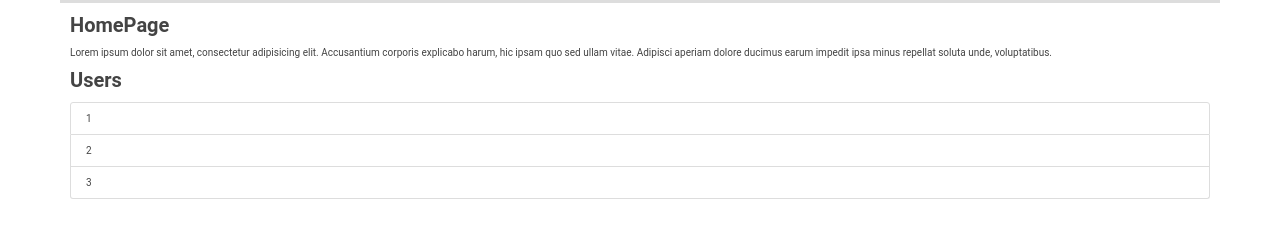
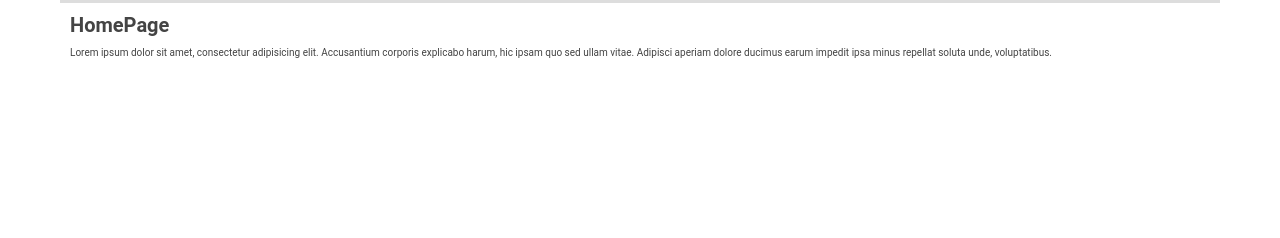
Before and after one commit to Felipebarcon/dyma-angular-formation, an Angular app in the folder routing/: page / in a window 1280 px wide. Shown: the part 168-406 px from the top of the page. Built offline with nearby package versions, Linux system fonts and the light colour scheme.

Commit message:
adding routermodule and route paths

```diff
--- a/routing/src/app/app-routing.module.ts
+++ /dev/null
@@ -1,10 +0,0 @@
-import { NgModule } from '@angular/core';
-import { RouterModule, Routes } from '@angular/router';
-
-const routes: Routes = [];
-
-@NgModule({
-  imports: [RouterModule.forRoot(routes)],
-  exports: [RouterModule]
-})
-export class AppRoutingModule { }
--- a/routing/src/app/app.component.html
+++ b/routing/src/app/app.component.html
@@ -1,4 +1,7 @@
-<div class="container d-flex flex-column" style="padding-top: 150px">
+<div
+  class="container d-flex flex-column"
+  style="padding-top: 150px"
+>
   <nav>
     <ul>
       <li>Homepage</li>
@@ -6,7 +9,6 @@
     </ul>
   </nav>
   <div>
-    <app-homepage></app-homepage>
-    <app-users></app-users>
+    <router-outlet></router-outlet>
   </div>
 </div>
--- a/routing/src/app/app.module.ts
+++ b/routing/src/app/app.module.ts
@@ -1,22 +1,26 @@
 import { NgModule } from '@angular/core';
 import { BrowserModule } from '@angular/platform-browser';
 
-import { AppRoutingModule } from './app-routing.module';
 import { AppComponent } from './app.component';
 import { HomepageComponent } from './homepage/homepage.component';
 import { UsersComponent } from './users/users.component';
+import { RouterModule, Routes } from '@angular/router';
+
+const APP_ROUTES: Routes = [
+  {
+    path: '',
+    component: HomepageComponent,
+  },
+  {
+    path: 'users',
+    component: UsersComponent,
+  },
+];
 
 @NgModule({
-  declarations: [
-    AppComponent,
-    HomepageComponent,
-    UsersComponent
-  ],
-  imports: [
-    BrowserModule,
-    AppRoutingModule
-  ],
+  declarations: [AppComponent, HomepageComponent, UsersComponent],
+  imports: [BrowserModule, RouterModule.forRoot(APP_ROUTES)],
   providers: [],
-  bootstrap: [AppComponent]
+  bootstrap: [AppComponent],
 })
-export class AppModule { }
+export class AppModule {}
```
